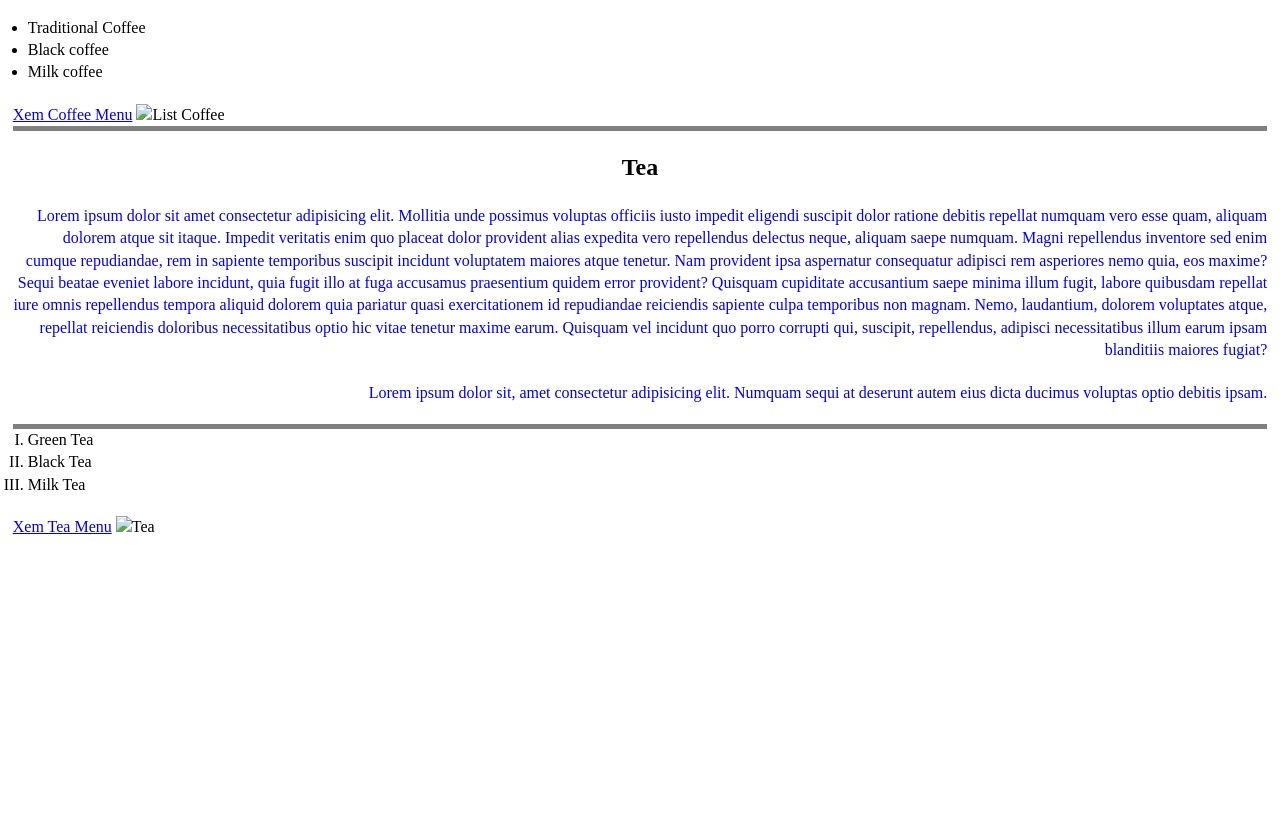
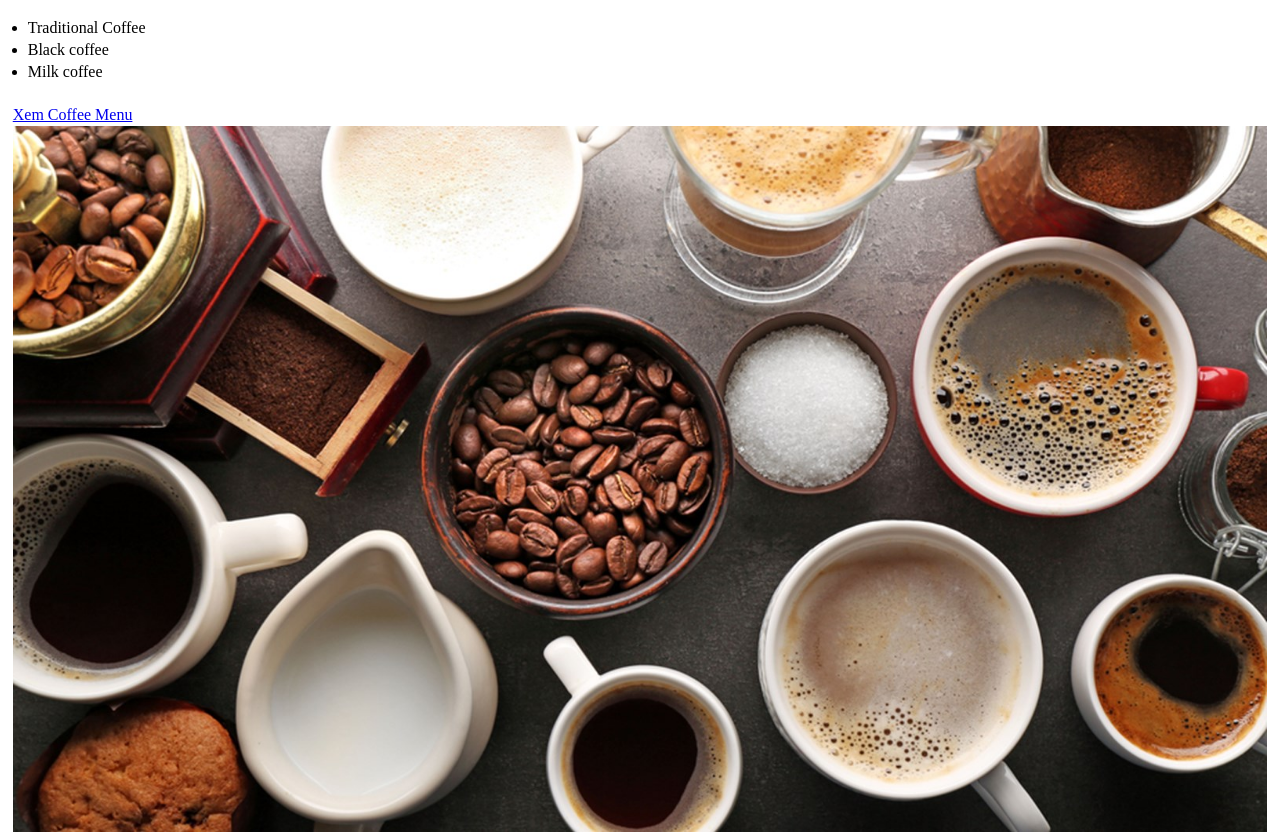
Before and after one commit to hiepx7/html, a plain HTML site: page webCoffee/index.html in a window 1280 px wide. Shown: the part 479-1311 px from the top of the page. Before the commit the page ends 1018 px from the top, so only its background shows below. Drawn offline with Linux system fonts and the light colour scheme; the site is published under a folder, as on GitHub Pages, so addresses that start at the root find nothing.

Commit message:
fix bug url of img

```diff
--- a/webCoffee/index.html
+++ b/webCoffee/index.html
@@ -76,7 +76,7 @@
 
       <a href="#">Xem Coffee Menu</a>
 
-      <img src="/img/coffee.jpg" alt="List Coffee" />
+      <img src="./img/coffee.jpg" alt="List Coffee" />
     </div>
 
     <hr size="7px" noshade />
@@ -121,7 +121,7 @@
 
       <a href="#">Xem Tea Menu</a>
 
-      <img src="/img/Green-Tea.jpg" alt="Tea" />
+      <img src="./img/Green-Tea.jpg" alt="Tea" />
     </div>
   </body>
 </html>
```
